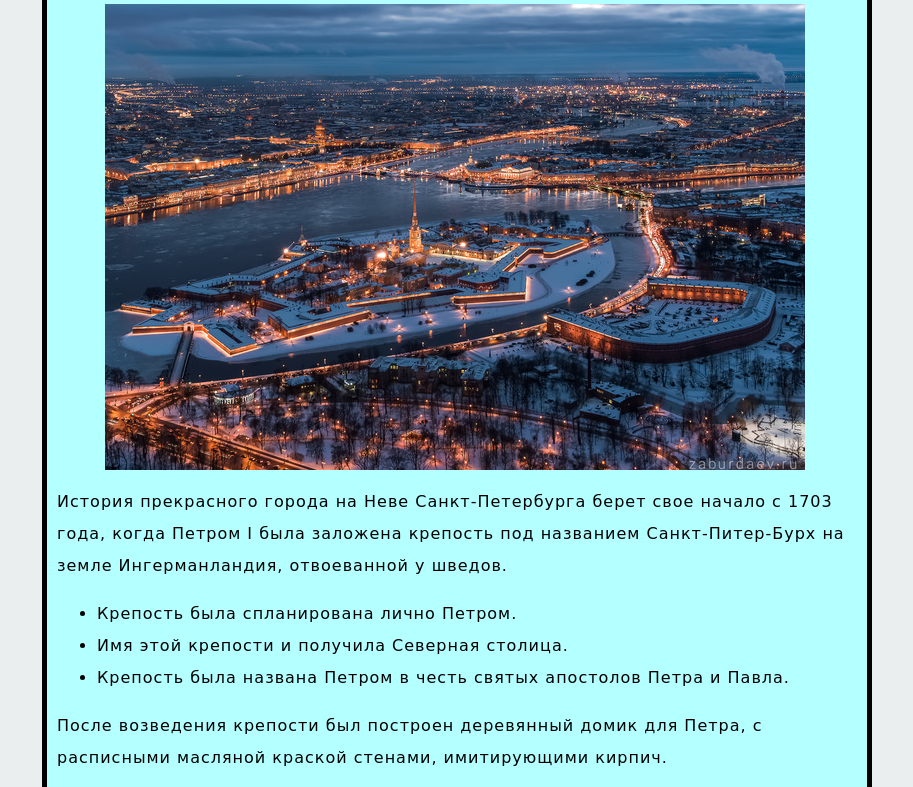
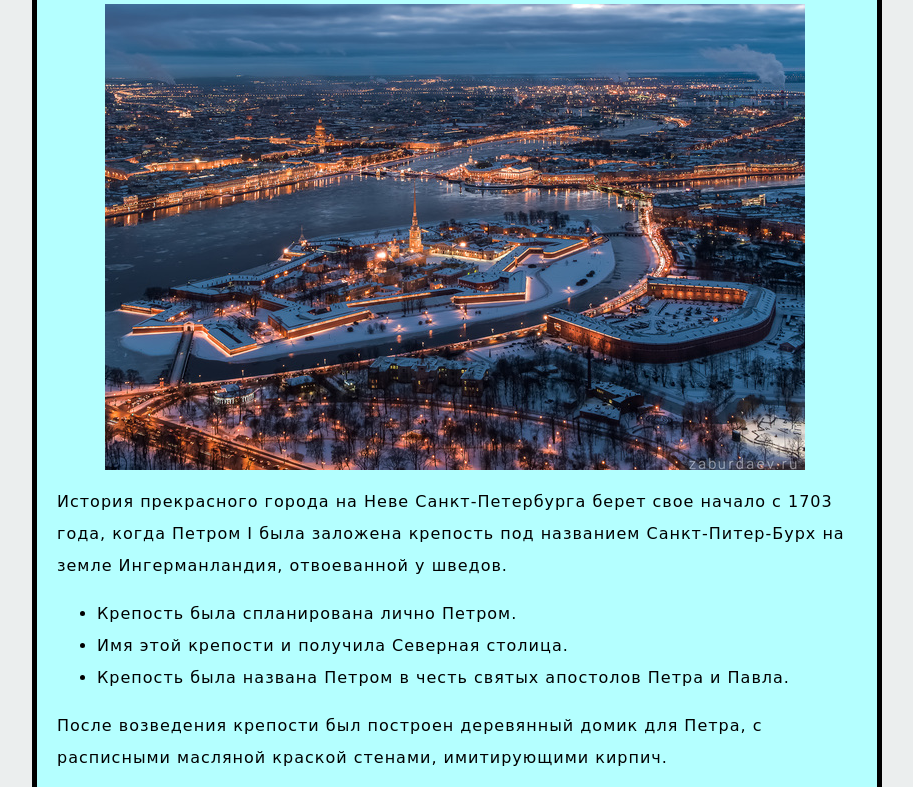
Before and after one commit to sean-fentress/sean-fentress.github.io, a plain HTML site: page index.html in a window 1280 px wide. Shown: the part 147-934 px from the top of the page, without its empty margins (183-1096 px from the left). Drawn offline with Linux system fonts and the light colour scheme; a web font is replaced by a local one.

Commit message:
New super commit

```diff
--- a/styles/style.css
+++ b/styles/style.css
@@ -35,7 +35,7 @@ body {
     width: 800px;
     margin: 0 auto;
     background-color: rgb(180, 255, 255);
-    padding: 0 10px 10px 10px;
+    padding: 0 20px 20px 20px;
     border: 5px solid black;
 }
 button {
```
